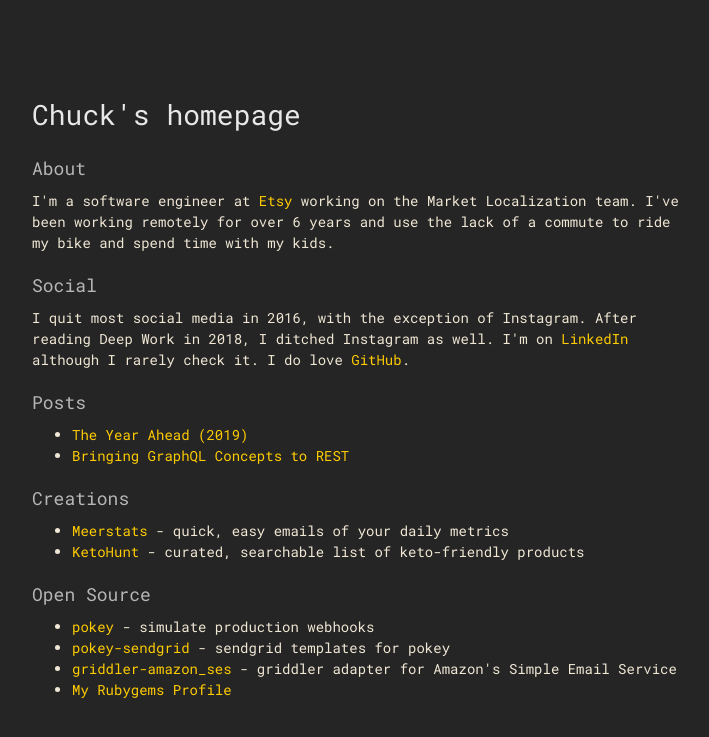
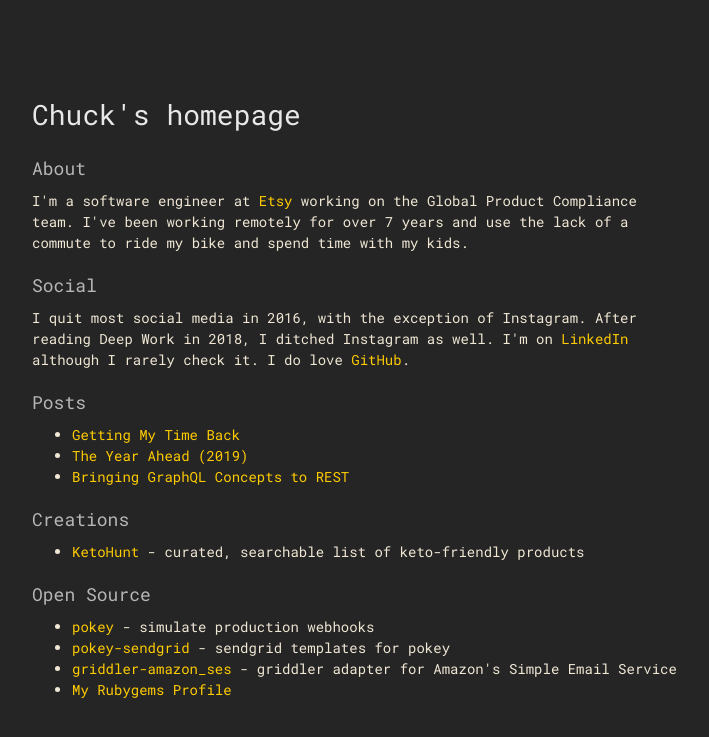
Before and after one commit to ccallebs/personal, a Jekyll site: the page built from index.md, in a window 1280 px wide. Shown: the top 737 px of the page, without its empty margins (283-992 px from the left). Built offline with Jekyll 4.4.1, drawn with Linux system fonts in a browser that asks for light colours; nearby versions of some CDN libraries.

```diff
--- a/_layouts/home.html
+++ b/_layouts/home.html
@@ -6,7 +6,7 @@ layout: default
 
 <h3>About</h3>
 
-<p>I'm a software engineer at <a href="https://www.etsy.com/">Etsy</a> working on the Market Localization team. I've been working remotely for over 6 years and use the lack of a commute to ride my bike and spend time with my kids.
+<p>I'm a software engineer at <a href="https://www.etsy.com/">Etsy</a> working on the Global Product Compliance team. I've been working remotely for over 7 years and use the lack of a commute to ride my bike and spend time with my kids.
 
 <h3>Social</h3>
 
@@ -23,7 +23,6 @@ layout: default
 <h3>Creations</h3>
 
 <ul>
-  <li><a href="https://www.meerstats.com/">Meerstats</a> - quick, easy emails of your daily metrics</li>
   <li><a href="https://www.ketohunt.com/">KetoHunt</a> - curated, searchable list of keto-friendly products</li>
 </ul>
 
```
Also changed, not shown: _posts/2019-07-26-getting-my-time-back.md (added, +26 -0 lines).
